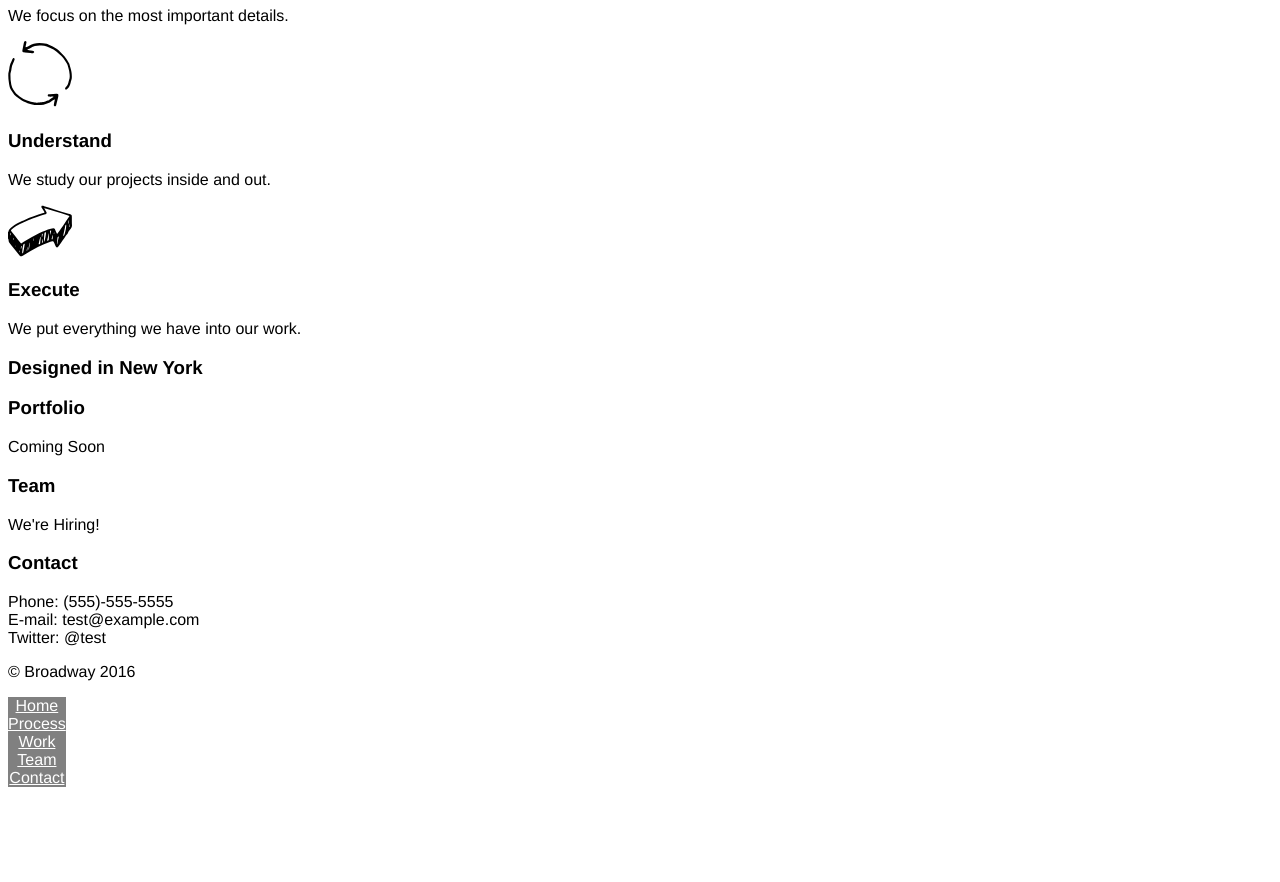
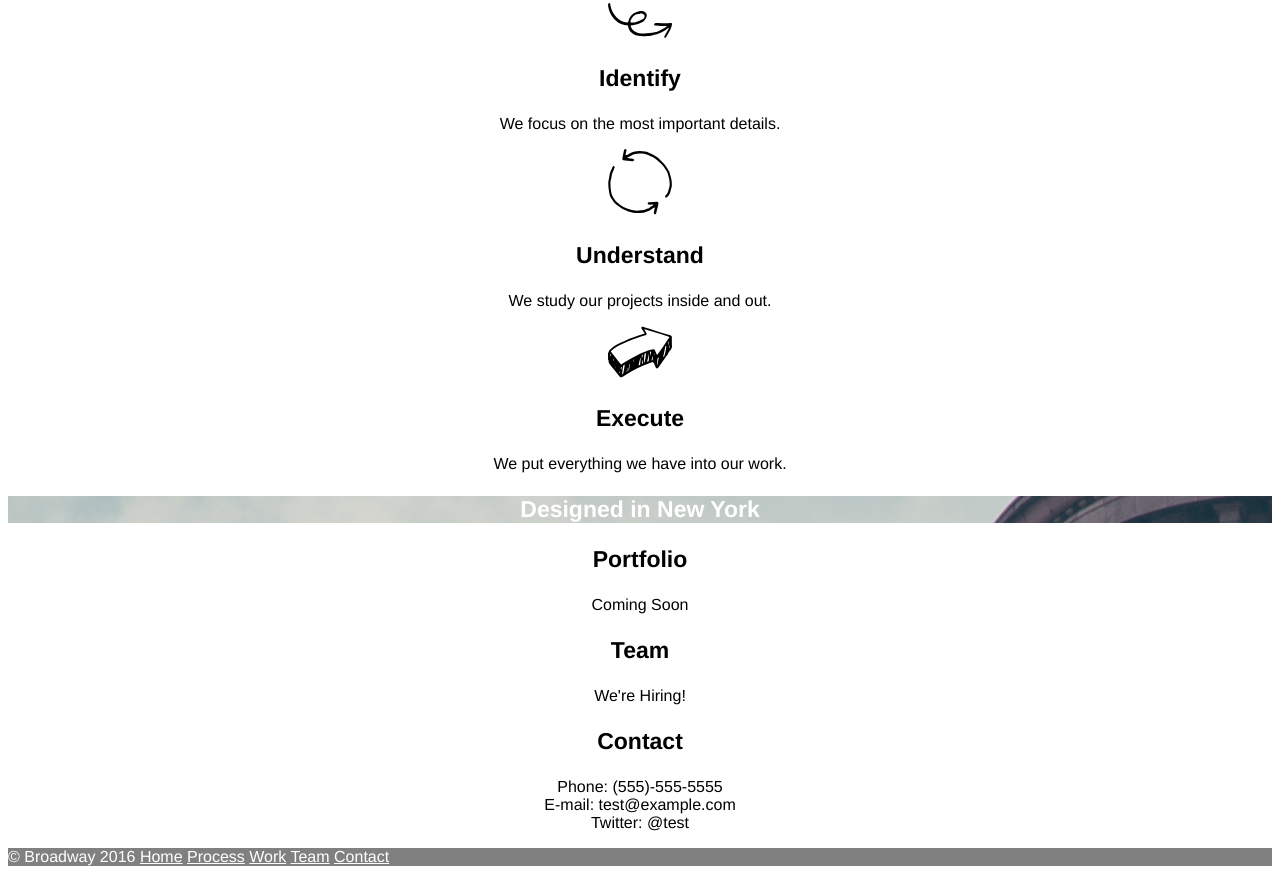
Before and after one commit to lisabrown87/broadway, a plain HTML site: page index.html in a window 1280 px wide. Shown: the part 393-1275 px from the top of the page. Before the commit the page ends 1188 px from the top, so only its background shows below. Drawn offline with Linux system fonts and the light colour scheme.

Commit message:
add most css.

```diff
--- a/index.html
+++ b/index.html
@@ -10,14 +10,16 @@
 
   <div class="main-header">
     <h1>Broadway Design</h1>
+    <nav>
         <p><a href="#">Home</a></p>
         <p><a href="#">Process</a></p>
         <p><a href="#">Work</a></p>
         <p><a href="#">Team</a></p>
         <p><a href="#">Contact</a></p>
+      </nav>
   </div>
 
-<div class="main content">
+<div class="main-content">
     <h2>Our Process</h2>
 
     <img src="./resources/images/identify.svg">
@@ -47,16 +49,12 @@
   </div>
 
     <div id="footer">
-      <p>© Broadway 2016</p>
-      <nav>
-        <ul>
-          <li><a href="#">Home</a></li>
-          <li><a href="#">Process</a></li>
-          <li><a href="#">Work</a></li>
-          <li><a href="#">Team</a></li>
-          <li><a href="#">Contact</a></li>
-        </ul>
-      </nav>
+      <p id="copyright">© Broadway 2016
+          <a href="#">Home</a>
+          <a href="#">Process</a>
+          <a href="#">Work</a>
+          <a href="#">Team</a>
+          <a href="#">Contact</a></p>
     </div>
 
 
--- a/resources/css/style.css
+++ b/resources/css/style.css
@@ -2,6 +2,15 @@ body {
   font-family: Helvetica;
 }
 
+h1 {
+  font-size: 70px;
+  font-weight: bold;
+}
+
+h3 {
+  font-size: 23px;
+  font-weight: bold;
+}
 
 /* unvisited link */
 a:link {
@@ -27,17 +36,29 @@ a:active {
 .main-header {
   background-image: url("../../resources/images/the-flatiron-building.png");
   color: white;
+  text-align: center;
 }
 
+.main-content {
+  text-align: center;
+}
 
+#copyright {
+  color: white;
+}
 
+#mini-header {
+  color: white;
+  background-image: url("../../resources/images/the-flatiron-building.png");
+  padding: 0px;
+}
 
-
-#footer ul {
+#footer {
   background-color: gray;
+  width:
   padding: 0px;
   margin: 0px;
-  text-align: center;
-  display:inline-block;
-  vertical-align:top;
+  text-align: left;
+  vertical-align:bottom;
+
 }
```
